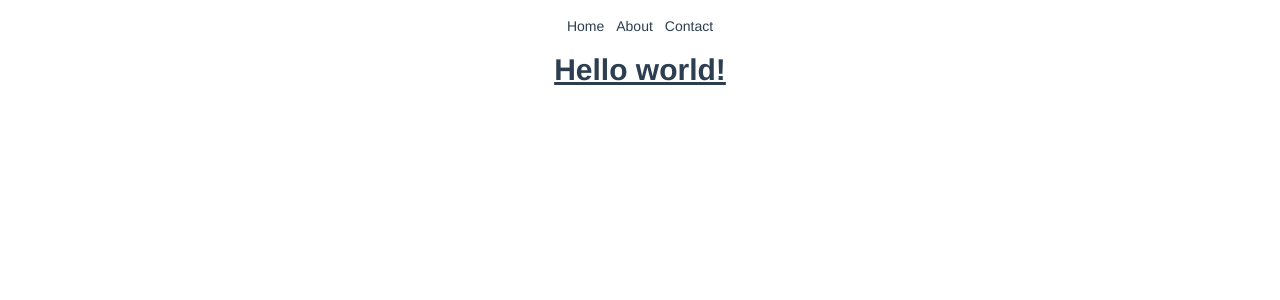
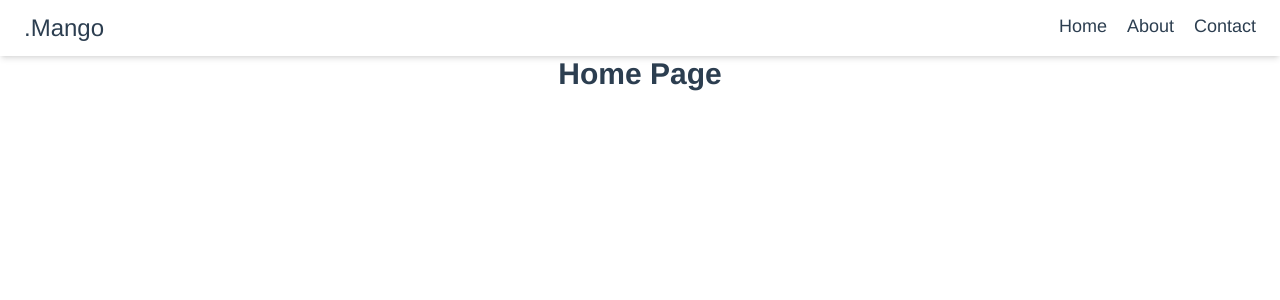
Before and after one commit to et860525/My-Portfolio, a Vue app: page / in a window 1280 px wide. Shown: the top 300 px of the page. Built offline with nearby package versions, Linux system fonts and the light colour scheme.

Commit message:
Add: Vue router (Home, About, Content)

```diff
--- a/package.json
+++ b/package.json
@@ -8,7 +8,8 @@
     "preview": "vite preview"
   },
   "dependencies": {
-    "vue": "^3.2.25"
+    "vue": "^3.2.25",
+    "vue-router": "^4.0.16"
   },
   "devDependencies": {
     "@vitejs/plugin-vue": "^2.3.3",
--- a/src/App.vue
+++ b/src/App.vue
@@ -1,18 +1,21 @@
 <script setup lang="ts">
 // This starter template is using Vue 3 <script setup> SFCs
 // Check out https://vuejs.org/api/sfc-script-setup.html#script-setup
-import Home from './components/Home.vue'
+import Nav from './components/Nav.vue'
+import NavItem from './components/NavItem.vue'
 </script>
 
 <template>
-  <nav class="py-4 px-6 text-sm font-medium">
-    <ul class="flex space-x-3 justify-center">
-      <li><a href="#">Home</a></li>
-      <li><a href="#">About</a></li>
-      <li><a href="#">Contact</a></li>
-    </ul>
-  </nav>
-  <Home />
+  <Nav>
+    <!-- router-link 經過編譯會變成 <a> -->
+    <!-- 用 to 屬性來處理 URL -->
+    <NavItem to="/">Home</NavItem>
+    <NavItem to="/about">About</NavItem>
+    <NavItem to="/contact">Contact</NavItem>
+  </Nav>
+
+  <!-- 根據 route 渲染相對的 .vue -->
+  <router-view></router-view>
 </template>
 
 <style>
--- a/src/components/Home.vue
+++ /dev/null
@@ -1,5 +0,0 @@
-<template>
-  <h1 class="text-3xl font-bold underline">
-    Hello world!
-  </h1>
-</template>
--- /dev/null
+++ b/src/components/Nav.vue
@@ -0,0 +1,9 @@
+<template>
+  <nav class="py-3 px-6 text-sm font-medium flex justify-between shadow-md">
+		<p class="text-2xl">.Mango</p>
+    <ul class="flex space-x-5 py-2 sm:py-0">
+      <slot></slot>
+    </ul>
+  </nav>
+
+</template>
--- /dev/null
+++ b/src/components/NavItem.vue
@@ -0,0 +1,16 @@
+<template>
+  <li>
+		<router-link :to="to" class="text-lg"><slot></slot></router-link>
+  </li>
+</template>
+
+<script lang="ts">
+  export default {
+    props: {
+      to: {
+        type: String,
+        required: true,
+      }
+    },
+  }
+</script>
--- a/src/main.ts
+++ b/src/main.ts
@@ -1,5 +1,8 @@
 import { createApp } from 'vue'
 import App from './App.vue'
+import { router } from './route'
 import './index.css'
 
-createApp(App).mount('#app')
+const app = createApp(App).use(router);
+
+app.mount('#app');
--- /dev/null
+++ b/src/route.ts
@@ -0,0 +1,13 @@
+import { createRouter, createWebHistory } from 'vue-router';
+import Home from './views/Home.vue';
+import About from './views/About.vue';
+import Contact from './views/Contact.vue';
+
+export const router = createRouter({
+	history: createWebHistory(),
+	routes: [
+		{ path: '/', component: Home },
+		{ path: '/about', component: About },
+		{ path: '/contact', component: Contact },
+	]
+})
--- /dev/null
+++ b/src/views/About.vue
@@ -0,0 +1,5 @@
+<template>
+	<h1 class="text-3xl font-bold underline">
+      About Page
+	</h1>
+</template>
--- /dev/null
+++ b/src/views/Contact.vue
@@ -0,0 +1,5 @@
+<template>
+	<h1 class="text-3xl font-bold italic">
+		Contact
+	</h1>
+</template>
--- /dev/null
+++ b/src/views/Home.vue
@@ -0,0 +1,7 @@
+<template>
+  <div class="container mx-auto">
+    <h1 class="text-3xl font-bold">
+      Home Page
+    </h1>
+  </div>
+</template>
```
Also changed, not shown: 2 other files (tests, documents, lock files or other folders).
